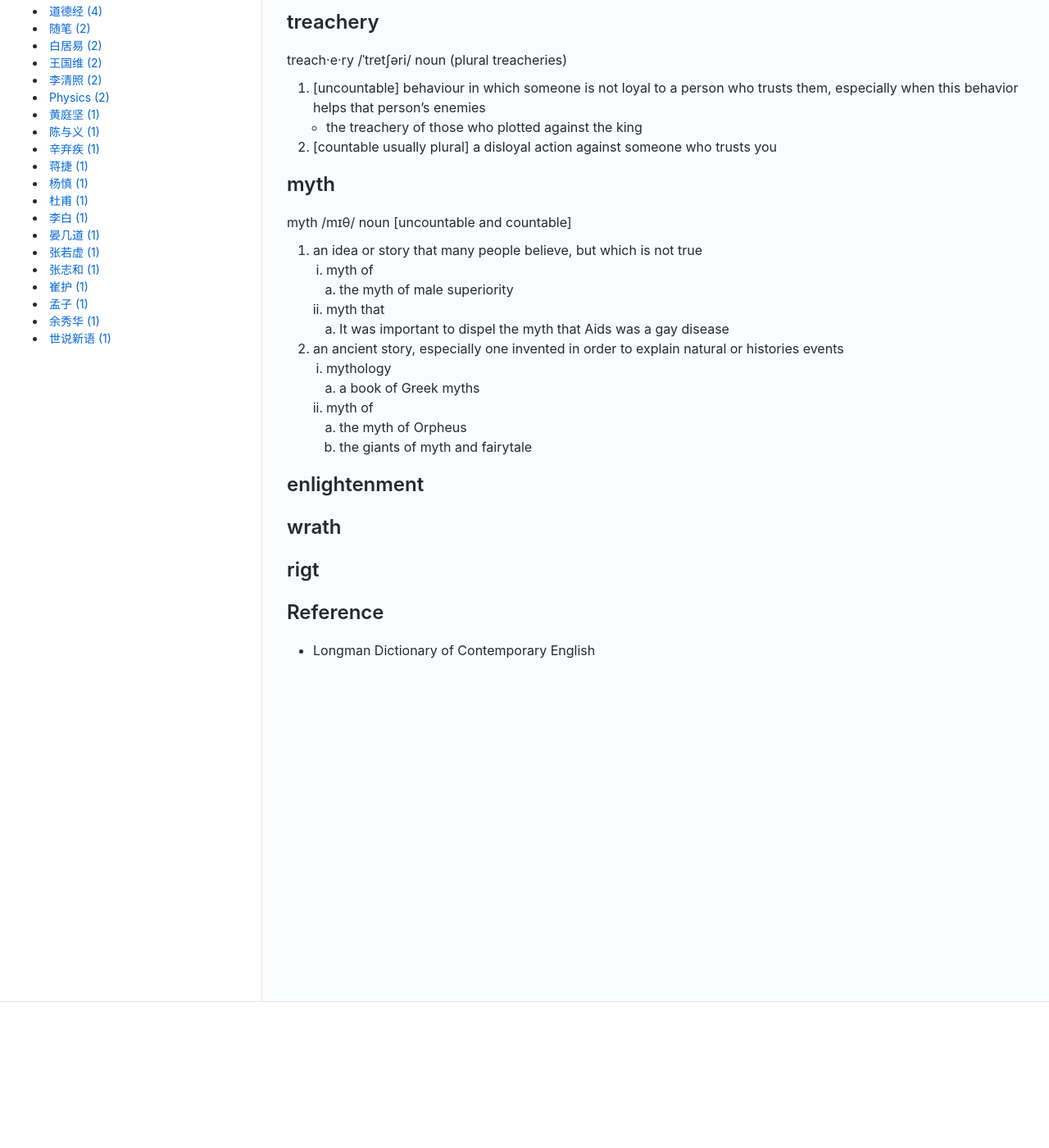
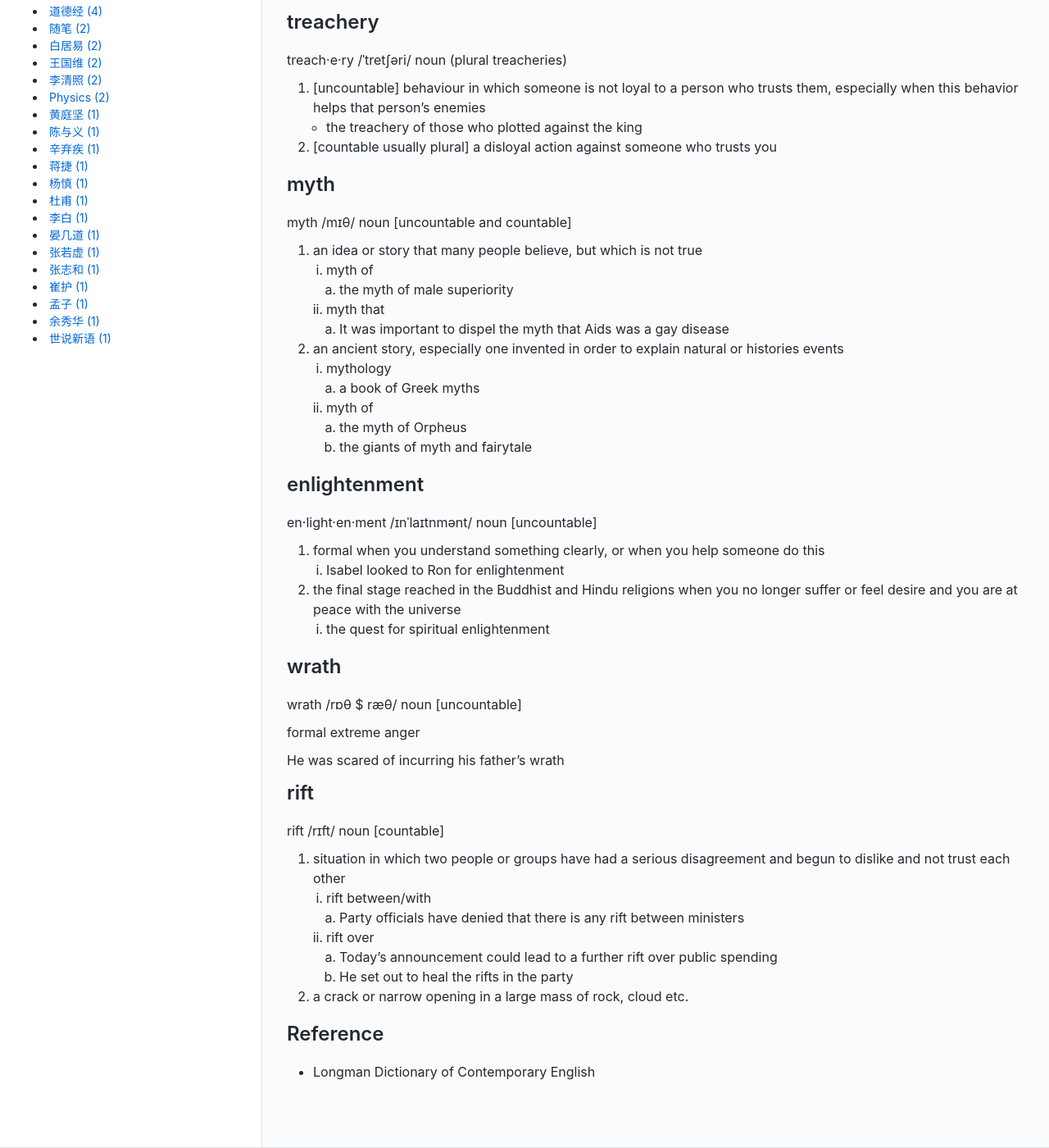
Before and after one commit to WikiNeo/others, a Jekyll site: the page built from _posts/2020-12/2020-12-26-english.md, in a window 1280 px wide and 1400 px high, scrolled down 178 px. Shown: the whole window at 82% size. Built offline with Jekyll 4.4.1, drawn with Linux system fonts in a browser that asks for light colours; before the commit the page ends 1064 px from its top, so only the background shows below that; some of the changed text lies outside the part shown.

Commit message:
[NEW] add some English

```diff
--- a/_posts/2020-12/2020-12-26-english.md
+++ b/_posts/2020-12/2020-12-26-english.md
@@ -31,9 +31,34 @@ myth /mɪθ/ noun [uncountable and countable]
 
 ## enlightenment
 
+en·light·en·ment /ɪnˈlaɪtnmənt/ noun [uncountable]
+
+1. formal when you understand something clearly, or when you help someone do this
+   1. Isabel looked to Ron for enlightenment
+2. the final stage reached in the Buddhist and Hindu religions when you no longer suffer
+   or feel desire and you are at peace with the universe
+   1. the quest for spiritual enlightenment
+
 ## wrath
 
-## rigt
+wrath /rɒθ $ ræθ/ noun [uncountable]
+
+formal extreme anger
+
+He was scared of incurring his father's wrath
+
+## rift
+
+rift /rɪft/ noun [countable]
+
+1. situation in which two people or groups have had a serious disagreement and begun to
+   dislike and not trust each other
+   1. rift between/with
+      1. Party officials have denied that there is any rift between ministers
+   2. rift over
+      1. Today's announcement could lead to a further rift over public spending
+      2. He set out to heal the rifts in the party
+2. a crack or narrow opening in a large mass of rock, cloud etc.
 
 ## Reference
 
```
Also changed, not shown: _posts/2021-01/2020-01-02-english.md (added, +76 -0 lines).
